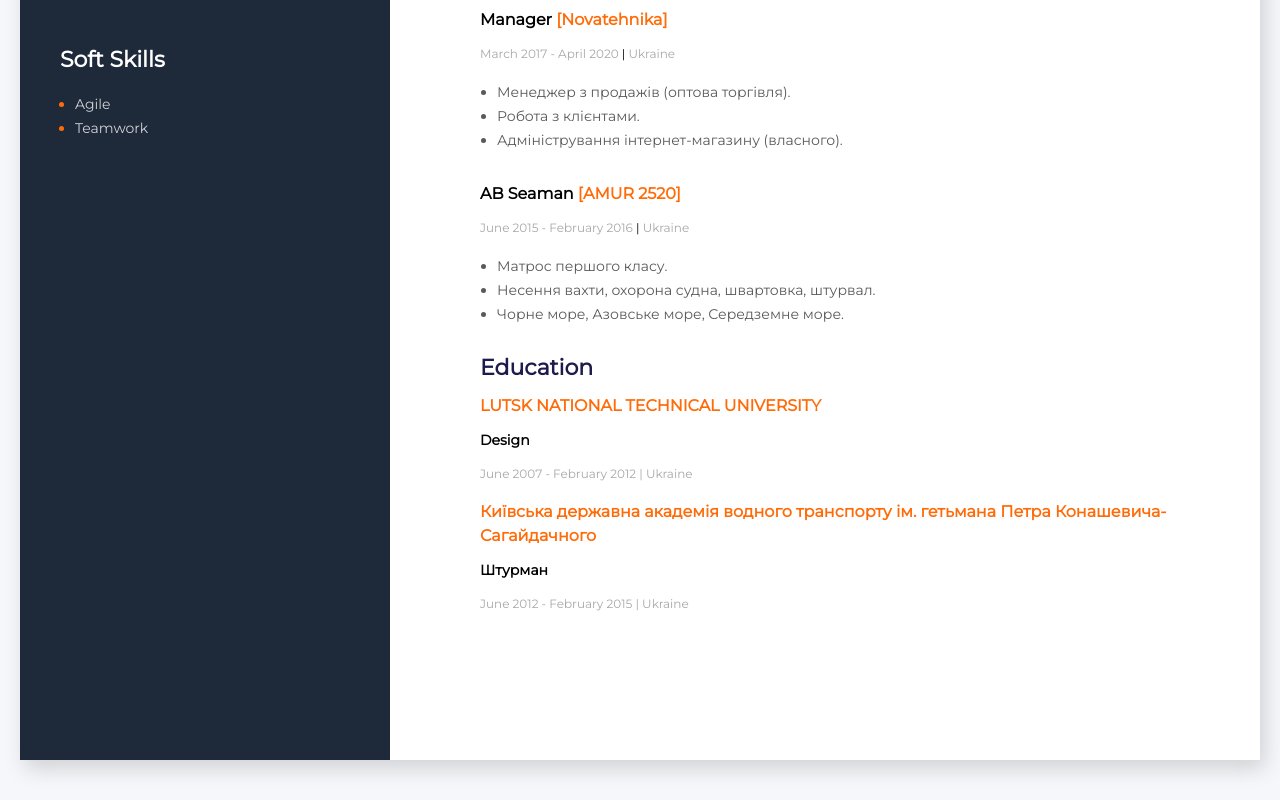
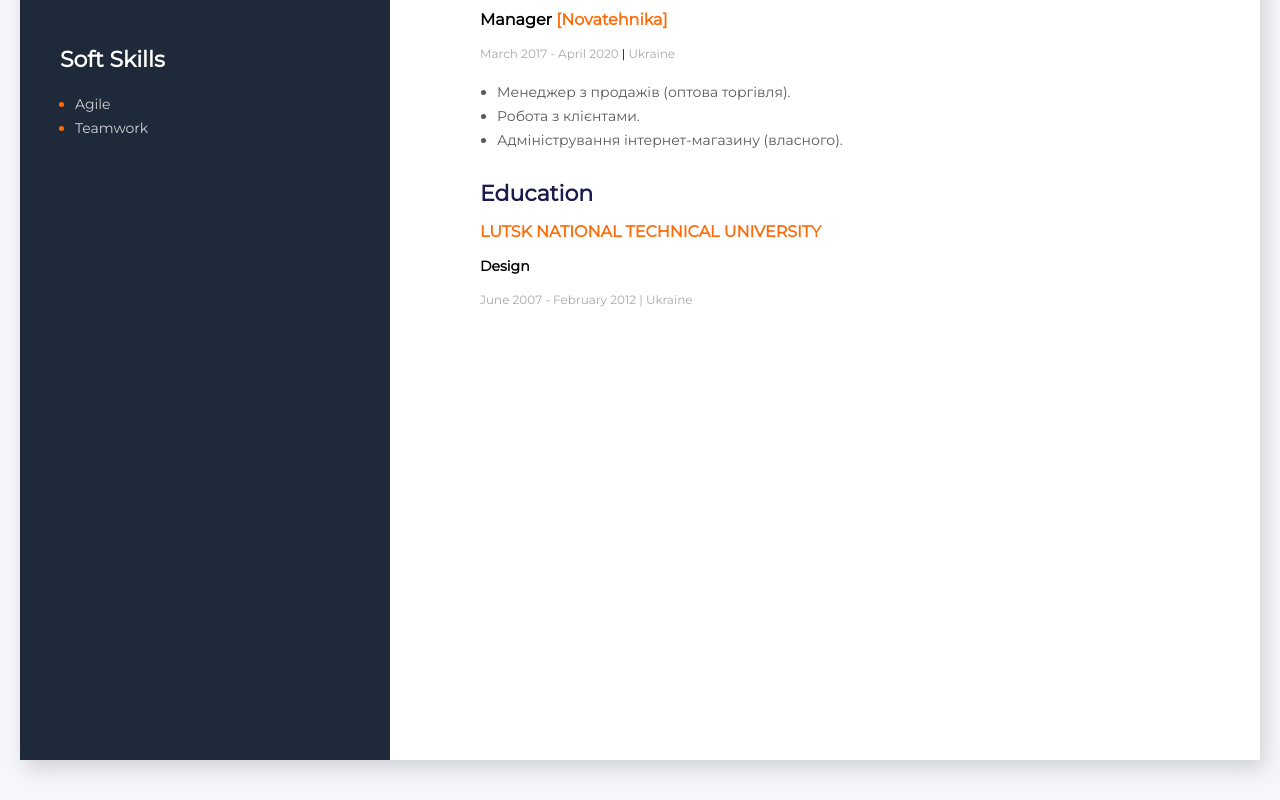
Before and after one commit to imsts/imsts.io, a plain HTML site: page index.html in a window 1280 px wide. Shown: the part 880-1680 px from the top of the page. Drawn offline with Linux system fonts and the light colour scheme.

Commit message:
Update index.html

```diff
--- a/index.html
+++ b/index.html
@@ -132,21 +132,7 @@
 
 <!-- company 3 -->
           <div>
-              <h4 class="profession-title">AB Seaman<span class="profassion-company"> [AMUR 2520]</span></h4>
-              <span class="profassion-time">
-                June 2015 - February 2016 <span class="profassion-divider">|</span> Ukraine
-              </span>
-              <ul class="profession-duties">
-                 <li class="profession-duties-item">
-                    Матрос першого класу.
-                 </li>
-                 <li class="profession-duties-item">
-                    Несення вахти, охорона судна, швартовка, штурвал.
-                 </li>
-                 <li class="profession-duties-item">
-                    Чорне море, Азовське море, Середземне море.
-                 </li>
-              </ul>
+
           </div>
 
 <!-- Education -->
@@ -158,11 +144,7 @@
                <span class="education-time">
                 June 2007 - February 2012 | Ukraine
                </span>
-               <h4 class="profassion-study">Київська державна академія водного транспорту ім. гетьмана Петра Конашевича-Сагайдачного</h4>
-               <h4 class="education-name">Штурман</h4>
-               <span class="education-time">
-                  June 2012 - February 2015 | Ukraine
-               </span>
+
            </div>
       </div>
 </div>
```
